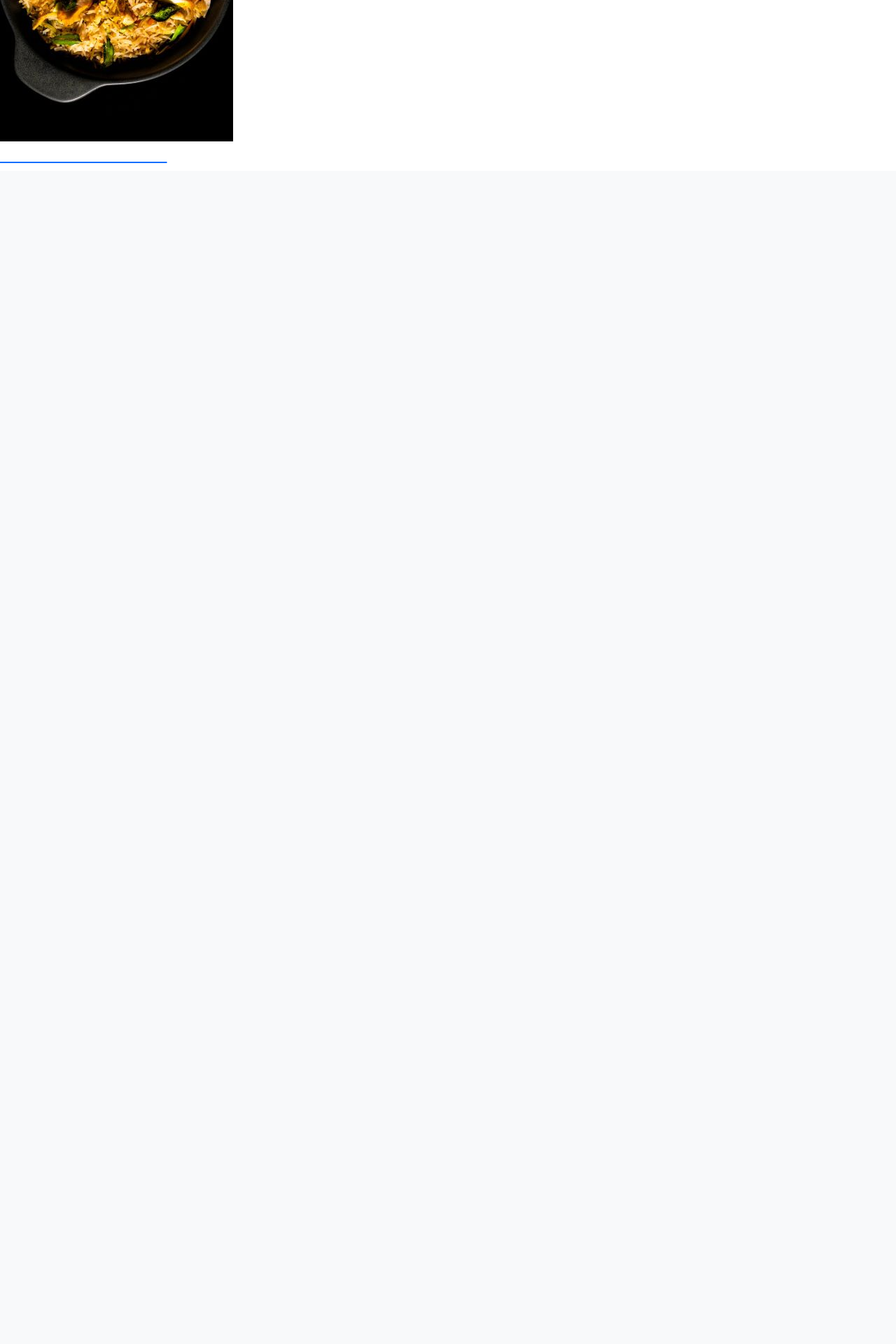
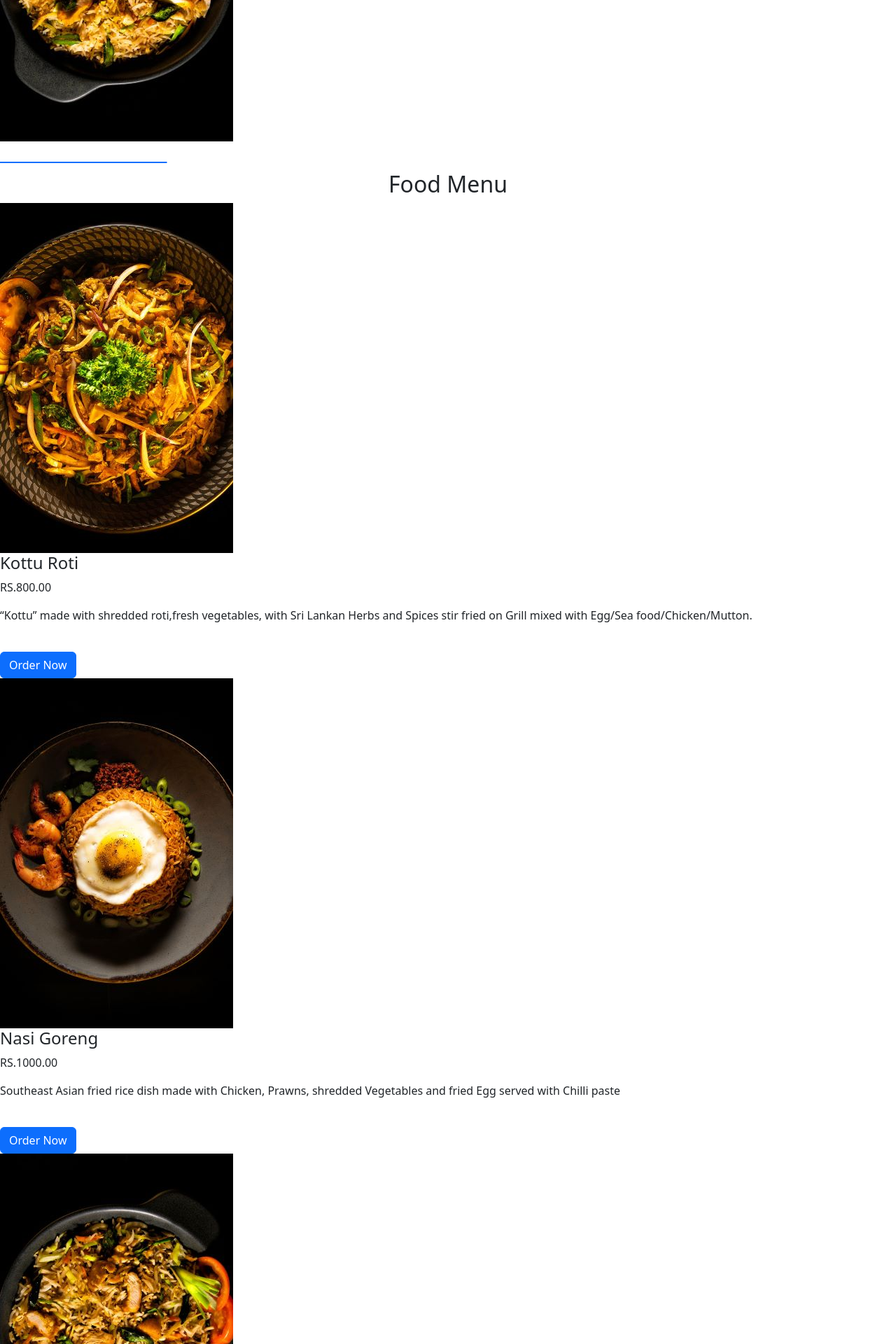
Before and after one commit to CO699-Project/Food-order-website, a PHP site: page / in a window 1280 px wide. Shown: the part 2322-4242 px from the top of the page at 70% size. Before the commit the page ends 2555 px from the top, so only its background shows below. Run offline with PHP 8.4, Linux system fonts and the light colour scheme.

Commit message:
Food Menu Section added

```diff
--- a/index.php
+++ b/index.php
@@ -150,7 +150,74 @@
       </div>
   </div>
 </section>
+
 <!-- Food Categories Section Ends Here -->
+
+<!-- Food Menu Section Starts Here -->
+<section class="food-menu">
+  <div class="container-2">
+    <h2 class="text-center">Food Menu</h2>
+      <div class="food-menu-box">
+        <div class="food-menu-img">
+            <img src="images/food_images/kottu_roti.jpg" alt="Kottu Roti" class="img-responsive img-curve">
+        </div>
+        <div class="food-menu-desc">
+          <h4>Kottu Roti</h4>
+          <p class="food-price">RS.800.00</p>
+          <p class="food-detail">
+          “Kottu” made with shredded roti,fresh vegetables, with Sri Lankan Herbs and Spices stir fried on Grill mixed with Egg/Sea food/Chicken/Mutton.
+          </p>
+          <br>
+          <a href="order.html" class="btn btn-primary">Order Now</a>
+        </div>
+      </div>
+      <div class="food-menu-box">
+      <div class="food-menu-img">
+            <img src="images/food_images/nasi_goreng.jpg" alt="Nasi Goreng" class="img-responsive img-curve">
+        </div>
+        <div class="food-menu-desc">
+          <h4>Nasi Goreng</h4>
+          <p class="food-price">RS.1000.00</p>
+          <p class="food-detail">
+          Southeast Asian fried rice dish made with Chicken, Prawns, shredded Vegetables and fried Egg served with Chilli paste
+          </p>
+          <br>
+          <a href="order.html" class="btn btn-primary">Order Now</a>
+        </div>
+      </div>
+      <div class="food-menu-box">
+      <div class="food-menu-img">
+            <img src="images/food_images/chicken_fried_rice.jpg" alt="Chicken Fried Rice" class="img-responsive img-curve">
+        </div>
+        <div class="food-menu-desc">
+          <h4>Chicken Fried Rice</h4>
+          <p class="food-price">RS.900.00</p>
+          <p class="food-detail">
+          Our chicken fried rice is, mixed with Chicken and veggies served with fried egg roast Chicken drumstick and chili paste.
+          </p>
+          <br>
+          <a href="order.html" class="btn btn-primary">Order Now</a>
+        </div>
+      </div>
+      <div class="food-menu-box">
+      <div class="food-menu-img">
+            <img src="images/food_images/devilled_mutton.jpg" alt="Devilled Mutton" class="img-responsive img-curve">
+        </div>
+        <div class="food-menu-desc">
+          <h4>Devilled Mutton</h4>
+          <p class="food-price">RS.1000.00</p>
+          <p class="food-detail">
+          Marinated and fried Meat or Sea food with stir-fried onion and mixed Bell peppers, tossed in a tomato based sweet and spicy sauce
+          </p>
+          <br>
+          <a href="order.html" class="btn btn-primary">Order Now</a>
+        </div>
+      </div>
+      <div class="clearmargin">
+      </div>
+  </div>
+</section>
+<!-- Food Menu Section Ends Here -->
 
 <script src="https://cdn.jsdelivr.net/npm/bootstrap@5.3.3/dist/js/bootstrap.bundle.min.js" integrity="sha384-YvpcrYf0tY3lHB60NNkmXc5s9fDVZLESaAA55NDzOxhy9GkcIdslK1eN7N6jIeHz" crossorigin="anonymous"></script>
 </body>
```
